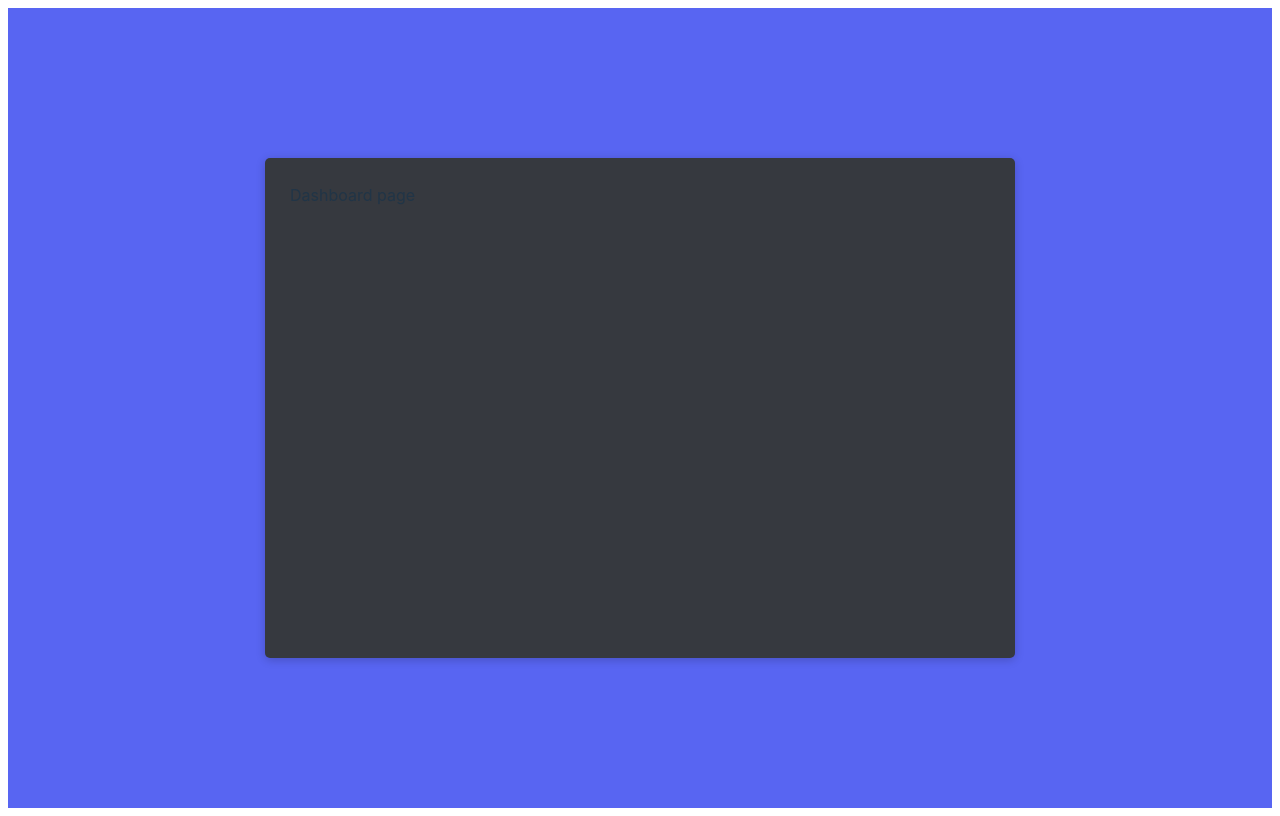
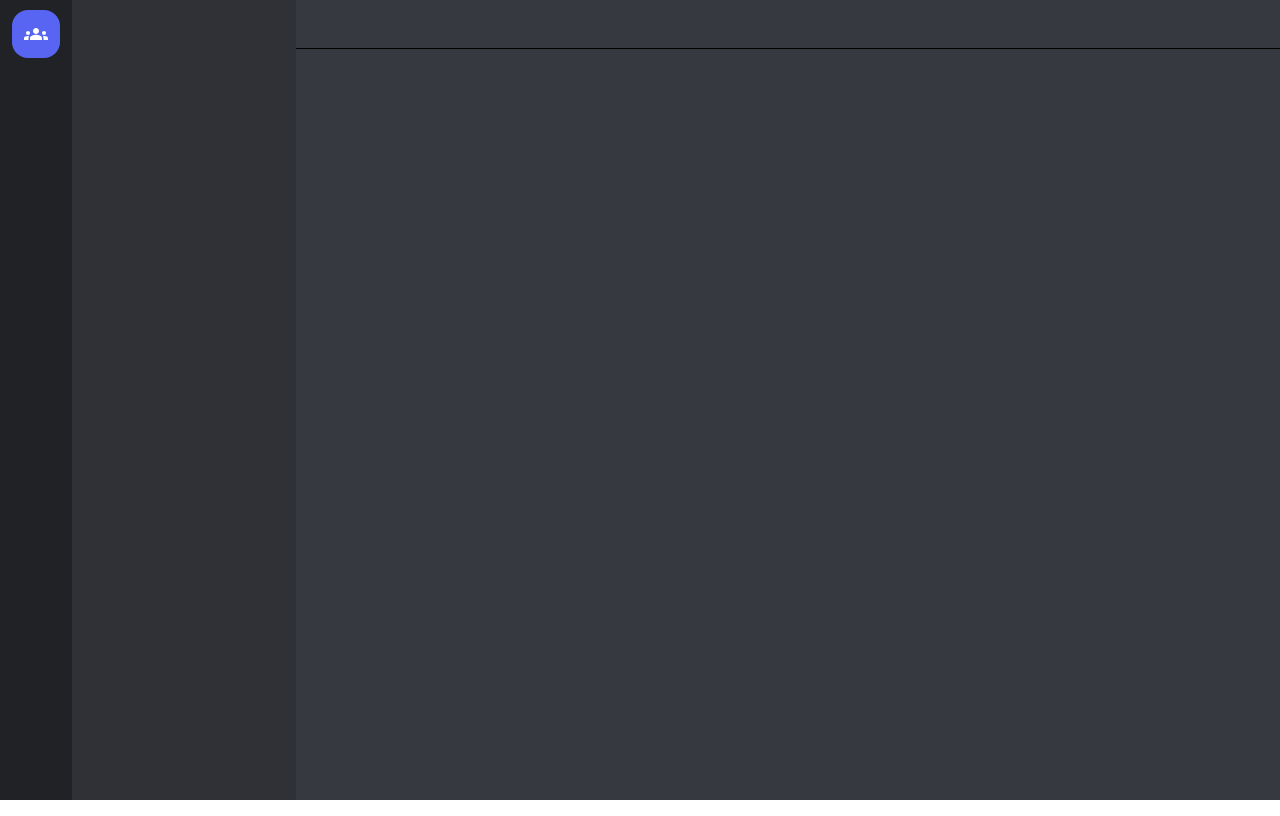
Before and after one commit to Abhishek-1337/Fuwa, a React (Vite) app in the folder fuwa-frontend/: page /dashboard in a window 1280 px wide. Built offline with nearby package versions, Linux system fonts and the light colour scheme.

Commit message:
Add friend dialog implemented

```diff
--- a/fuwa-frontend/package.json
+++ b/fuwa-frontend/package.json
@@ -12,6 +12,7 @@
   "dependencies": {
     "@emotion/react": "^11.11.1",
     "@emotion/styled": "^11.11.0",
+    "@mui/icons-material": "^5.14.9",
     "@mui/material": "^5.14.6",
     "@reduxjs/toolkit": "^1.9.5",
     "axios": "^1.5.0",
--- /dev/null
+++ b/fuwa-frontend/src/components/dashboard/AppBar/AppBar.jsx
@@ -0,0 +1,21 @@
+import { styled } from "@mui/material";
+
+const MainContainer = styled("div")({
+  position: "absolute",
+  top: 0,
+  right: 0,
+  height: "48px",
+  width: "calc(100% - 326px)",
+  borderBottom: "1px solid black",
+  backgroundColor: "#36393f",
+  display: "flex",
+  alignItems: "center",
+  justifyContent: "space-between",
+  padding: "0 15px",
+});
+
+const AppBar = () => {
+  return <MainContainer></MainContainer>;
+};
+
+export default AppBar;
--- a/fuwa-frontend/src/components/dashboard/Dashboard.jsx
+++ b/fuwa-frontend/src/components/dashboard/Dashboard.jsx
@@ -1,7 +1,24 @@
-import AuthBox from "../shared/components/AuthBox";
+import { styled } from "@mui/material";
+import SideBar from "./SideBar/SideBar";
+import FriendSideBar from "./FriendSideBar/FriendSideBar";
+import Messenger from "./Messenger/Messenger";
+import AppBar from "./AppBar/AppBar";
+
+const Wrapper = styled("div")({
+  width: "100%",
+  height: "100vh",
+  display: "flex",
+});
 
 const Dashboard = () => {
-  return <AuthBox>Dashboard page</AuthBox>;
+  return (
+    <Wrapper>
+      <SideBar />
+      <FriendSideBar />
+      <Messenger />
+      <AppBar />
+    </Wrapper>
+  );
 };
 
 export default Dashboard;
--- /dev/null
+++ b/fuwa-frontend/src/components/dashboard/FriendSideBar/FriendSideBar.jsx
@@ -0,0 +1,16 @@
+import { styled } from "@mui/material";
+
+const MainContainer = styled("div")({
+  height: "100%",
+  width: "224px",
+  display: "flex",
+  flexDirection: "column",
+  alignItems: "center",
+  backgroundColor: "#2F3136",
+});
+
+const FriendSideBar = () => {
+  return <MainContainer></MainContainer>;
+};
+
+export default FriendSideBar;
--- /dev/null
+++ b/fuwa-frontend/src/components/dashboard/Messenger/Messenger.jsx
@@ -0,0 +1,14 @@
+import { styled } from "@mui/material";
+
+const MainContainer = styled("div")({
+  flexGrow: 1,
+  backgroundColor: "#36393f",
+  marginTop: "48px",
+  display: "flex",
+});
+
+const Messenger = () => {
+  return <MainContainer></MainContainer>;
+};
+
+export default Messenger;
--- /dev/null
+++ b/fuwa-frontend/src/components/dashboard/SideBar/MainPageButton.jsx
@@ -0,0 +1,24 @@
+import { Button } from "@mui/material";
+import GroupsIcon from "@mui/icons-material/Groups";
+
+const MainPageButton = () => {
+  return (
+    <Button
+      style={{
+        width: "48px",
+        height: "48px",
+        borderRadius: "16px",
+        margin: 0,
+        padding: 0,
+        minWidth: 0,
+        marginTop: "10px",
+        color: "white",
+        backgroundColor: "#5865F2",
+      }}
+    >
+      <GroupsIcon />
+    </Button>
+  );
+};
+
+export default MainPageButton;
--- /dev/null
+++ b/fuwa-frontend/src/components/dashboard/SideBar/SideBar.jsx
@@ -0,0 +1,21 @@
+import { styled } from "@mui/material";
+import MainPageButton from "./MainPageButton";
+
+const MainContainer = styled("div")({
+  width: "72px",
+  height: "100%",
+  display: "flex",
+  flexDirection: "column",
+  alignItems: "center",
+  backgroundColor: "#202225",
+});
+
+const SideBar = () => {
+  return (
+    <MainContainer>
+      <MainPageButton />
+    </MainContainer>
+  );
+};
+
+export default SideBar;
--- a/fuwa-frontend/src/components/shared/components/AlertNotification.jsx
+++ b/fuwa-frontend/src/components/shared/components/AlertNotification.jsx
@@ -6,6 +6,7 @@
   const dispatch = useDispatch();
   const alert = useSelector((state) => state.alert);
   return (
+    // Component is known as toast
     <Snackbar
       anchorOrigin={{ vertical: "bottom", horizontal: "center" }}
       open={alert.showAlertMessage}
--- a/fuwa-frontend/src/index.css
+++ b/fuwa-frontend/src/index.css
@@ -1,61 +1,4 @@
-:root {
+body {
   font-family: Inter, system-ui, Avenir, Helvetica, Arial, sans-serif;
-  line-height: 1.5;
-  font-weight: 400;
-
-  color-scheme: light dark;
-  color: rgba(255, 255, 255, 0.87);
-  background-color: #242424;
-
-  font-synthesis: none;
-  text-rendering: optimizeLegibility;
-  -webkit-font-smoothing: antialiased;
-  -moz-osx-font-smoothing: grayscale;
-  -webkit-text-size-adjust: 100%;
+  margin: 0;
 }
-
-a {
-  font-weight: 500;
-  color: #646cff;
-  text-decoration: inherit;
-}
-a:hover {
-  color: #535bf2;
-}
-
-h1 {
-  font-size: 3.2em;
-  line-height: 1.1;
-}
-
-button {
-  border-radius: 8px;
-  border: 1px solid transparent;
-  padding: 0.6em 1.2em;
-  font-size: 1em;
-  font-weight: 500;
-  font-family: inherit;
-  background-color: #1a1a1a;
-  cursor: pointer;
-  transition: border-color 0.25s;
-}
-button:hover {
-  border-color: #646cff;
-}
-button:focus,
-button:focus-visible {
-  outline: 4px auto -webkit-focus-ring-color;
-}
-
-@media (prefers-color-scheme: light) {
-  :root {
-    color: #213547;
-    background-color: #ffffff;
-  }
-  a:hover {
-    color: #747bff;
-  }
-  button {
-    background-color: #f9f9f9;
-  }
-}
```
Also changed, not shown: 1 other file (tests, documents, lock files or other folders).
